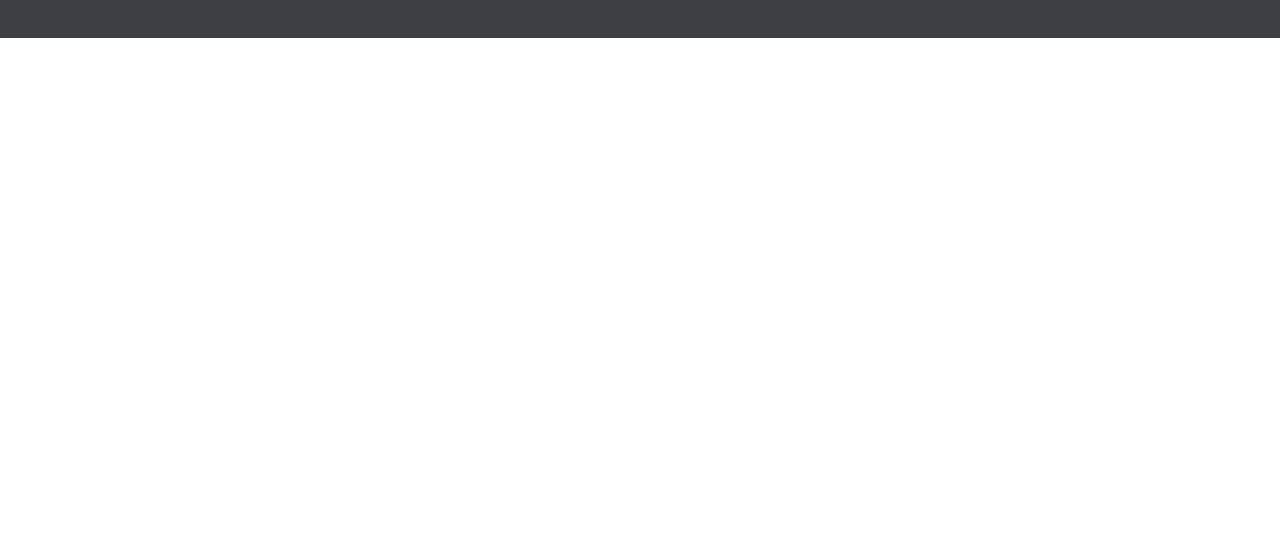
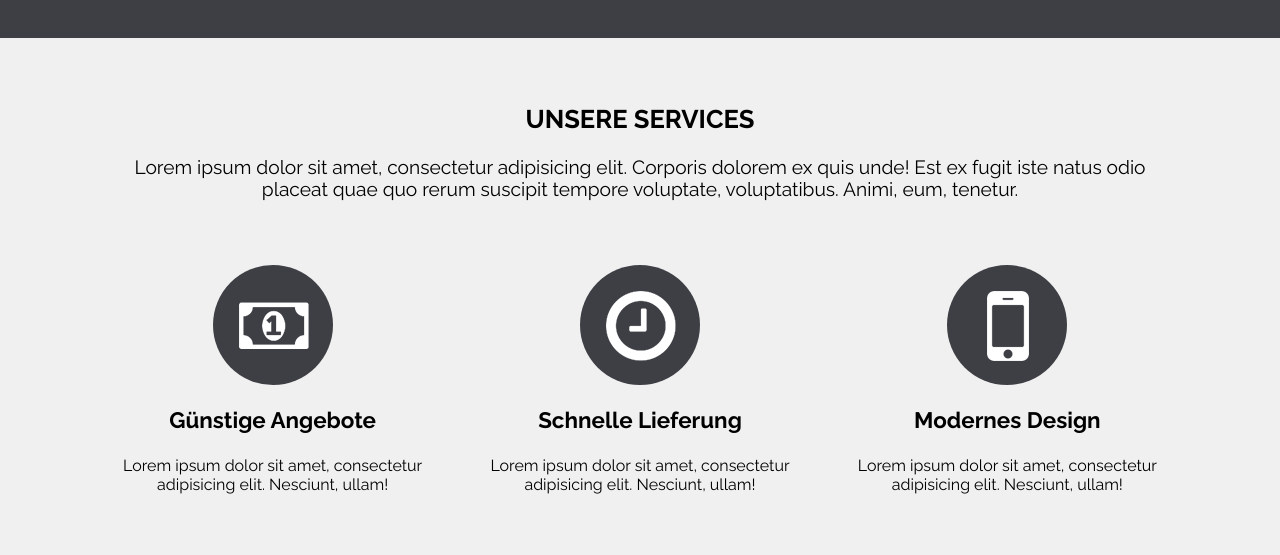
Before and after one commit to robinmatz/webdesign-made-simple, a website: page index.html in a window 1280 px wide. Shown: the part 1865-2420 px from the top of the page. Before the commit the page ends 1903 px from the top, so only its background shows below. Drawn offline with Linux system fonts and the light colour scheme.

Commit message:
Service Bereich

```diff
--- a/index.html
+++ b/index.html
@@ -216,5 +216,56 @@
         </div>
       </div>
     </section>
+
+    <!-- Service Bereich -->
+    <section id="service-bereich">
+      <div class="container">
+        <div class="row">
+          <div class="col-6">
+            <header class="intro-container">
+              <h1>Unsere Services</h1>
+              <p>
+                Lorem ipsum dolor sit amet, consectetur adipisicing elit.
+                Corporis dolorem ex quis unde! Est ex fugit iste natus odio
+                placeat quae quo rerum suscipit tempore voluptate, voluptatibus.
+                Animi, eum, tenetur.
+              </p>
+            </header>
+          </div>
+        </div>
+        <div class="row">
+          <div class="col-2">
+            <article class="service-box">
+              <div id="guenstig-icon" class="service-icon"></div>
+              <h1>Günstige Angebote</h1>
+              <p>
+                Lorem ipsum dolor sit amet, consectetur adipisicing elit.
+                Nesciunt, ullam!
+              </p>
+            </article>
+          </div>
+          <div class="col-2">
+            <article class="service-box">
+              <div id="schnell-icon" class="service-icon"></div>
+              <h1>Schnelle Lieferung</h1>
+              <p>
+                Lorem ipsum dolor sit amet, consectetur adipisicing elit.
+                Nesciunt, ullam!
+              </p>
+            </article>
+          </div>
+          <div class="col-2">
+            <article class="service-box">
+              <div id="modern-icon" class="service-icon"></div>
+              <h1>Modernes Design</h1>
+              <p>
+                Lorem ipsum dolor sit amet, consectetur adipisicing elit.
+                Nesciunt, ullam!
+              </p>
+            </article>
+          </div>
+        </div>
+      </div>
+    </section>
   </body>
 </html>
--- a/src/css/styles.css
+++ b/src/css/styles.css
@@ -8,7 +8,7 @@ Rot: #a6221
 :root {
   --blue: #1f4e8c;
   --dark-grey: #3d3f45;
-  --light-grey: #e5e5e5;
+  --light-grey: #f0f0f0;
   --red: #a62c21;
 }
 
@@ -439,6 +439,64 @@ section {
   }
 }
 
+/* Service Bereich */
+
+#service-bereich {
+  background-color: var(--light-grey);
+}
+
+.service-box {
+  text-align: center;
+  width: 80%;
+}
+
+.service-box > h1 {
+  font-size: 1.4rem;
+}
+
+#service-bereich .row:nth-of-type(2) > .col-2:first-of-type > .service-box {
+  margin-right: 0;
+  margin-left: auto;
+}
+
+#service-bereich .row:nth-of-type(2) > .col-2:nth-of-type(2) > .service-box {
+  margin-left: auto;
+  margin-right: auto;
+}
+
+.service-icon {
+  width: 120px;
+  height: 120px;
+  border-radius: 50%;
+  margin-left: auto;
+  margin-right: auto;
+}
+
+#guenstig-icon {
+  background: url("../img/services-sprite.png") 0 0 var(--dark-grey);
+}
+
+#schnell-icon {
+  background: url("../img/services-sprite.png") 240px 0 var(--dark-grey);
+}
+
+#modern-icon {
+  background: url("../img/services-sprite.png") 120px 0 var(--dark-grey);
+}
+
+@media (max-width: 768px) {
+  #service-bereich .row:nth-of-type(2) > .col-2:nth-of-type(n) > .service-box {
+    margin-left: auto;
+    margin-right: auto;
+  }
+}
+
+@media (max-width: 480px) {
+  .service-box {
+    width: 100%;
+  }
+}
+
 /*Grid System Sichtbarkeit*/
 /*.border,*/
 /*.border * {*/
```
